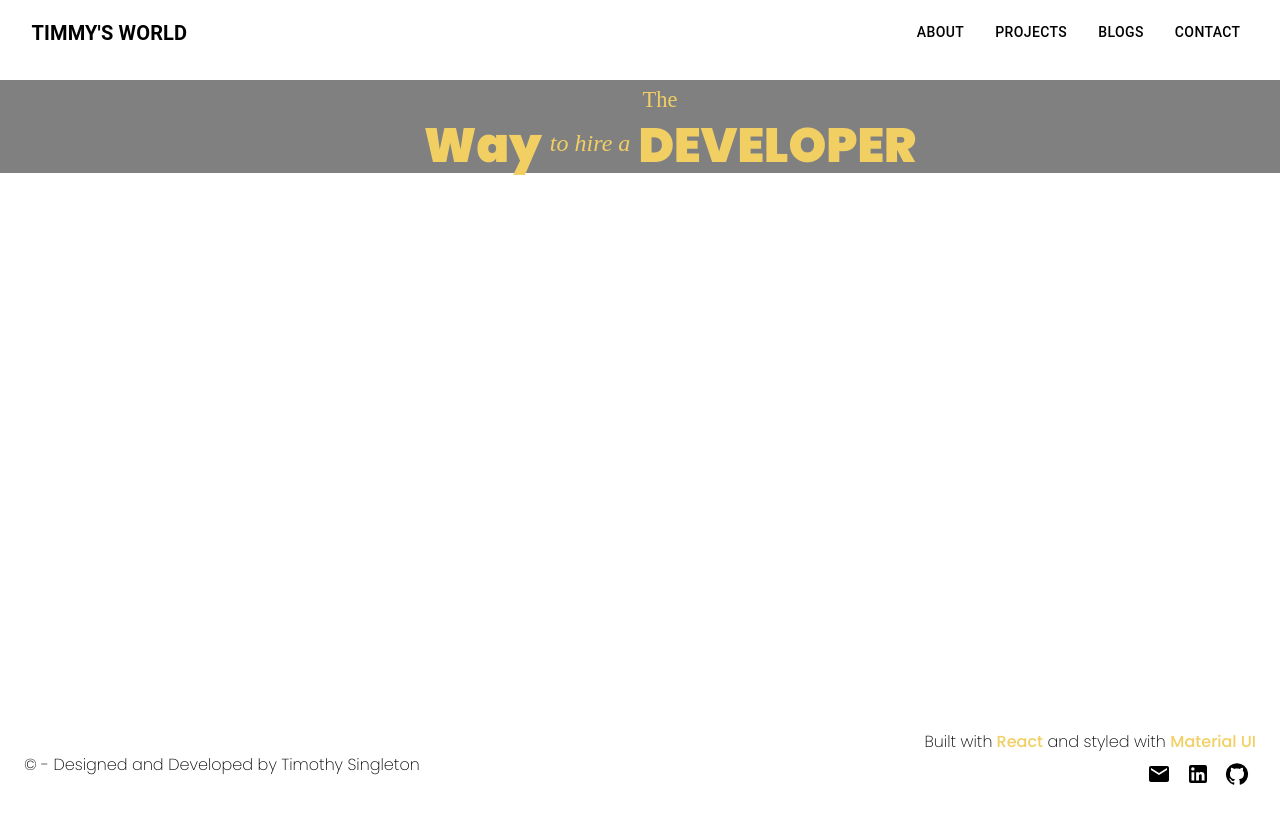
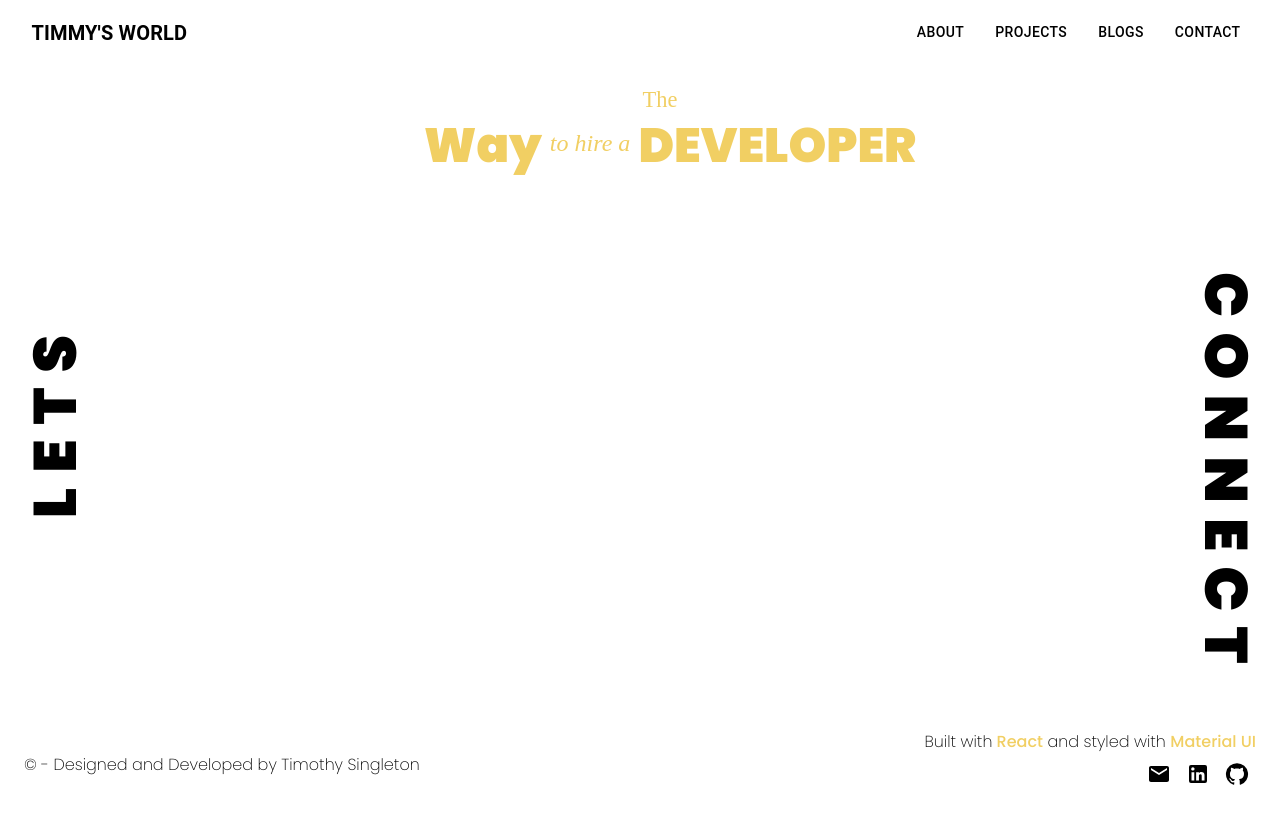
Before and after one commit to Timmysworld/Portfolio_Site, a React (Create React App) app: page /contact in a window 1280 px wide. Shown: the top 824 px of the page. Before the commit the page ends 800 px from the top, so only its background shows below. Built offline with nearby package versions, Linux system fonts and the light colour scheme.

Commit message:
updated contact page

```diff
--- a/src/components/pages/Contact/Contact.jsx
+++ b/src/components/pages/Contact/Contact.jsx
@@ -5,15 +5,35 @@ import { Container } from '@mui/system';
 
 const Contact = () => {
     return (
+        <>
         <Box
         mt={10}
-        sx={{background: "gray"}}>
+        sx={{}}>
         <Container className="contact-header">
             <p class="the">The</p>
             <h2 class="dod-rl wfd">Way <span class="dod-of">to hire a </span> DEVELOPER</h2>
         </Container>
+        </Box>
+        <div className="c-form">
+        <div className="form-box-title">
+            <h2>
+                <span className='split-left'>
+                <span className='line-left'>LETS</span>
+                </span>
+            </h2>
+            <h2>
+                <span className='split-right'>
+                <span className='line-right'>CONNECT</span>
+                </span>
+            </h2>
+        </div>
+        <div className="form_box">
 
-    </Box>
+        </div>
+        </div>
+
+        </>
+
     )
 }
 
```
